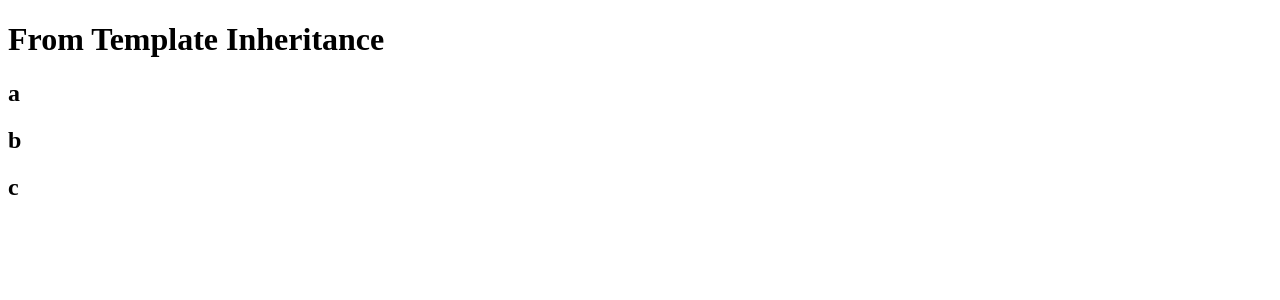
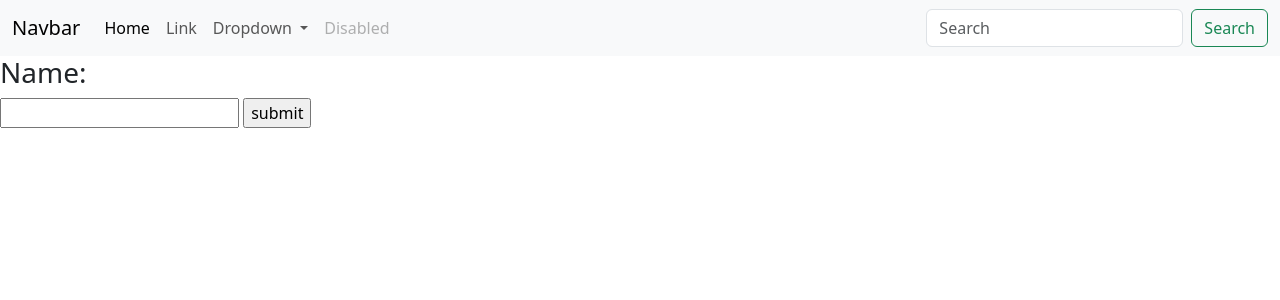
Before and after one commit to Nishanthk10/Flask_CRUD_App, a Flask app: page /login in a window 1280 px wide. Shown: the top 300 px of the page. Run offline with Flask 2, Linux system fonts and the light colour scheme.

Commit message:
Tutorial 4

```diff
--- a/app.py
+++ b/app.py
@@ -1,22 +1,24 @@
-from flask import Flask, render_template, redirect, url_for
+from flask import Flask, render_template, redirect, url_for, request
 
 
 app = Flask(__name__)
 
 
 @app.route('/')
-def index():
+def home():
     return render_template("index.html")
 
-@app.route('/<name>')
-def user(name):
-    return render_template("index.html",content = ['a', 'b', 'c'])
+@app.route('/login', methods = ['POST','GET'])
+def login():
+    if request.method == "POST":
+        user = request.form["name"]
+        return redirect(url_for("user",usr = user))
+    else:
+        return render_template("login.html")
 
-@app.route('/admin')
-def admin():
-    return redirect(url_for("user", name = "Admin!"))  #Function name with parameter
-    return redirect(url_for("index"))  #Function name
-
+@app.route('/<usr>')
+def user(usr):
+    return f"<h1>{usr}</h1>"
 
 
 if __name__ == "__main__":
--- a/templates/base.html
+++ b/templates/base.html
@@ -1,14 +1,50 @@
 <!DOCTYPE html>
 <html lang="en">
 <head>
+    <link href="https://cdn.jsdelivr.net/npm/bootstrap@5.3.0-alpha1/dist/css/bootstrap.min.css" rel="stylesheet" integrity="sha384-GLhlTQ8iRABdZLl6O3oVMWSktQOp6b7In1Zl3/Jr59b6EGGoI1aFkw7cmDA6j6gD" crossorigin="anonymous">
     <meta charset="UTF-8">
     <meta http-equiv="X-UA-Compatible" content="IE=edge">
     <meta name="viewport" content="width=device-width, initial-scale=1.0">
     <title>{% block title %} {% endblock %}</title>
 </head>
 <body>
-
+    <nav class="navbar navbar-expand-lg bg-body-tertiary">
+        <div class="container-fluid">
+          <a class="navbar-brand" href="#">Navbar</a>
+          <button class="navbar-toggler" type="button" data-bs-toggle="collapse" data-bs-target="#navbarSupportedContent" aria-controls="navbarSupportedContent" aria-expanded="false" aria-label="Toggle navigation">
+            <span class="navbar-toggler-icon"></span>
+          </button>
+          <div class="collapse navbar-collapse" id="navbarSupportedContent">
+            <ul class="navbar-nav me-auto mb-2 mb-lg-0">
+              <li class="nav-item">
+                <a class="nav-link active" aria-current="page" href="#">Home</a>
+              </li>
+              <li class="nav-item">
+                <a class="nav-link" href="#">Link</a>
+              </li>
+              <li class="nav-item dropdown">
+                <a class="nav-link dropdown-toggle" href="#" role="button" data-bs-toggle="dropdown" aria-expanded="false">
+                  Dropdown
+                </a>
+                <ul class="dropdown-menu">
+                  <li><a class="dropdown-item" href="#">Action</a></li>
+                  <li><a class="dropdown-item" href="#">Another action</a></li>
+                  <li><hr class="dropdown-divider"></li>
+                  <li><a class="dropdown-item" href="#">Something else here</a></li>
+                </ul>
+              </li>
+              <li class="nav-item">
+                <a class="nav-link disabled">Disabled</a>
+              </li>
+            </ul>
+            <form class="d-flex" role="search">
+              <input class="form-control me-2" type="search" placeholder="Search" aria-label="Search">
+              <button class="btn btn-outline-success" type="submit">Search</button>
+            </form>
+          </div>
+        </div>
+      </nav>
 {% block body %} {% endblock %}
-
+<script src="https://cdn.jsdelivr.net/npm/bootstrap@5.3.0-alpha1/dist/js/bootstrap.bundle.min.js" integrity="sha384-w76AqPfDkMBDXo30jS1Sgez6pr3x5MlQ1ZAGC+nuZB+EYdgRZgiwxhTBTkF7CXvN" crossorigin="anonymous"></script>
 </body>
 </html>
--- /dev/null
+++ b/templates/login.html
@@ -0,0 +1,10 @@
+{% extends "base.html" %}
+{% block title %}Login Page {% endblock %}
+
+{% block body %}
+<form action="#" method="post">
+    <h3>Name:</h3>
+    <input type="text" name="name"/>
+    <input type="submit" value="submit"/>
+</form>
+{% endblock %}
```
Also changed, not shown: templates/header.html (deleted).
